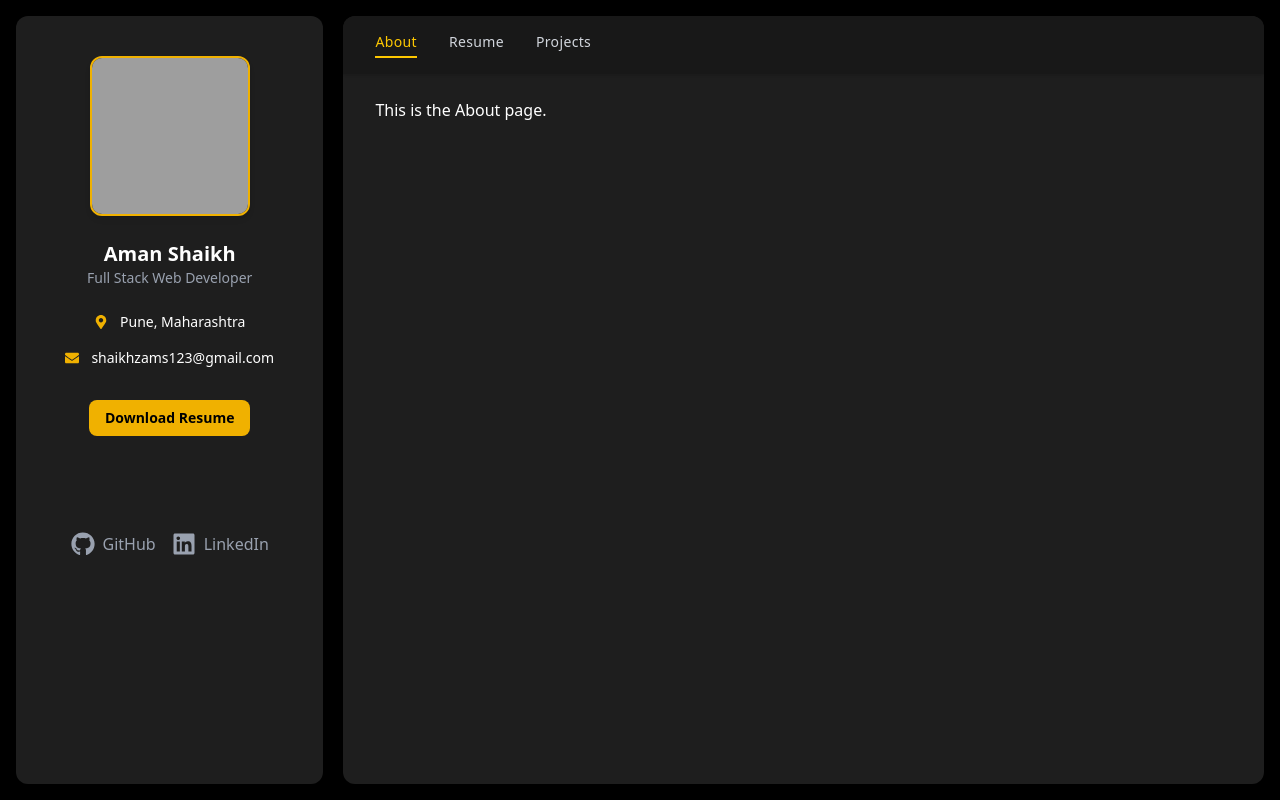
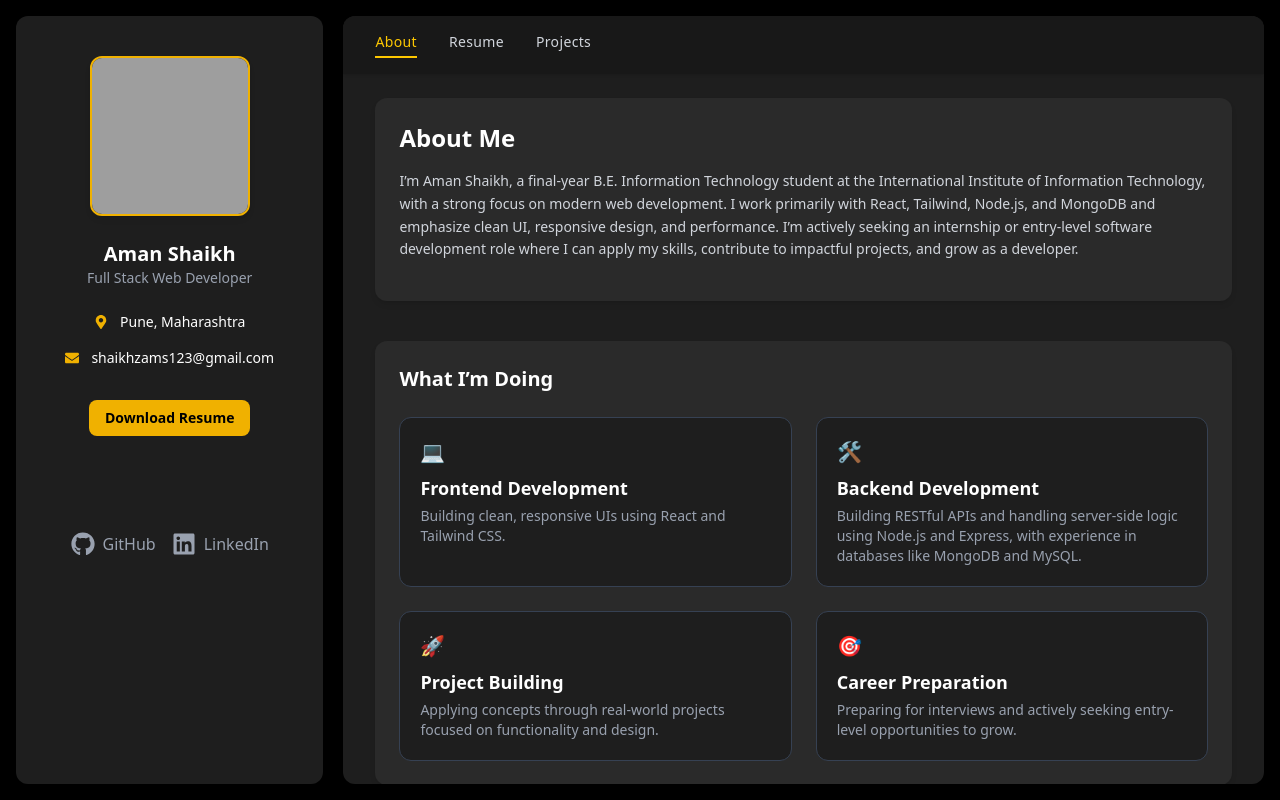
Before and after one commit to amanss11/Portfolio, a React (Vite) app: page /about in a window 1280 px wide. Built offline with nearby package versions, Linux system fonts and the light colour scheme; grey boxes are pictures that could not be loaded.

Commit message:
Updated About

```diff
--- a/src/pages/About.jsx
+++ b/src/pages/About.jsx
@@ -1,8 +1,48 @@
+import AboutCard from '../components/AboutCard'
+
 function About() {
     return (
-        <div>
-            <p>This is the About page.</p>
+        <div className="space-y-10">
+
+            <section className="bg-[#2a2a2a] p-6 rounded-xl shadow-md">
+                <h1 className="text-2xl font-bold text-white mb-4">About Me</h1>
+                <p className="text-gray-300 mb-4 leading-relaxed text-sm">
+                    I’m Aman Shaikh, a final-year B.E. Information Technology student at the International Institute of Information Technology, with a strong focus on modern web development.
+                    I work primarily with React, Tailwind, Node.js, and MongoDB and emphasize clean UI, responsive design, and performance.
+                    I’m actively seeking an internship or entry-level software development role where I can apply my skills, contribute to impactful projects, and grow as a developer.
+                </p>
+            </section>
+
+            <section className="bg-[#2a2a2a] p-6 rounded-xl shadow-md">
+                <h2 className="text-xl font-semibold text-white mb-6">What I’m Doing</h2>
+
+                <div className="grid grid-cols-1 sm:grid-cols-2 gap-6">
+                    <AboutCard
+                        icon="💻"
+                        title="Frontend Development"
+                        description="Building clean, responsive UIs using React and Tailwind CSS."
+                    />
+                    <AboutCard
+                        icon="🛠️"
+                        title="Backend Development"
+                        description="Building RESTful APIs and handling server-side logic using Node.js and Express, with experience in databases like MongoDB and MySQL."
+                    />
+                    <AboutCard
+                        icon="🚀"
+                        title="Project Building"
+                        description="Applying concepts through real-world projects focused on functionality and design."
+                    />
+                    <AboutCard
+                        icon="🎯"
+                        title="Career Preparation"
+                        description="Preparing for interviews and actively seeking entry-level opportunities to grow."
+                    />
+                </div>
+            </section>
+
+
         </div>
     )
 }
-export default About
+
+export default About;
```
